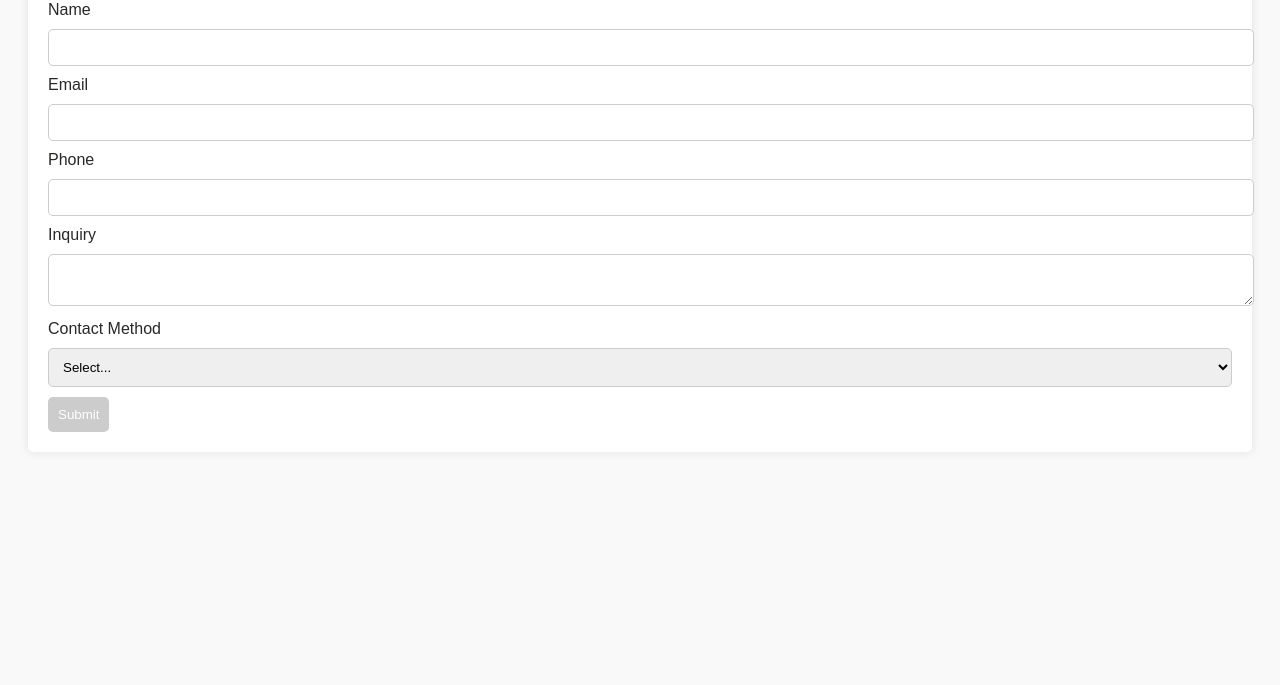
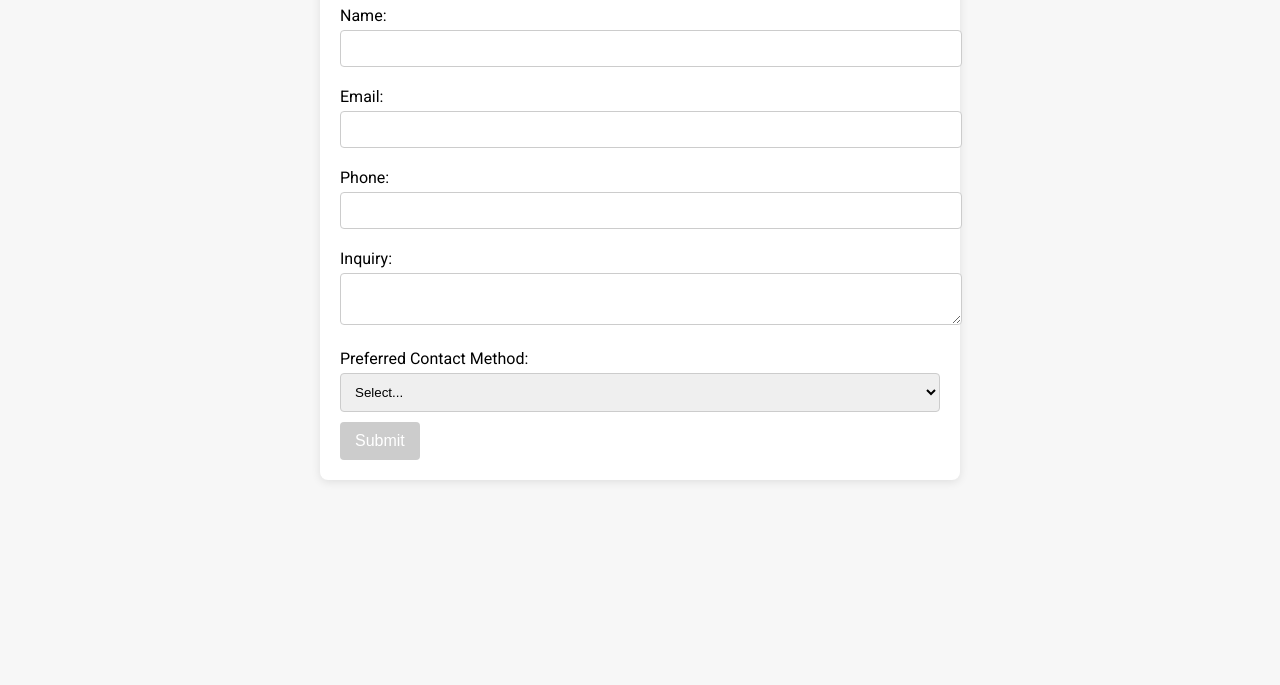
Before and after one commit to InvestWellCo/test55, a plain HTML site: page index.html in a window 1280 px wide. Shown: the part 115-800 px from the top of the page. Drawn offline with Linux system fonts and the light colour scheme.

Commit message:
Update index.html

```diff
--- a/index.html
+++ b/index.html
@@ -1,94 +1,119 @@
 <!DOCTYPE html>
-<html lang="en">
+<html lang="en-US">
 <head>
     <meta charset="UTF-8">
     <meta name="viewport" content="width=device-width, initial-scale=1.0">
-    <title>Contact Form</title>
+    <title>Invest Well Real Estate</title>
+    <link rel="preload" as="style" href="https://fonts.googleapis.com/css?family=Roboto:400,500,600,700">
+    <link rel="stylesheet" href="https://fonts.googleapis.com/css?family=Roboto:400,500,600,700">
     <style>
         body {
-            font-family: Arial, sans-serif;
-            background-color: #f9f9f9;
-            color: #282827;
+            font-family: 'Roboto', sans-serif;
+            background-color: #f7f7f7;
+            margin: 0;
             padding: 20px;
         }
-        form {
-            background-color: white;
+        .form-container {
+            max-width: 600px;
+            margin: auto;
             padding: 20px;
-            border-radius: 5px;
-            box-shadow: 0 0 10px rgba(0, 0, 0, 0.1);
+            background: white;
+            border-radius: 8px;
+            box-shadow: 0 2px 10px rgba(0, 0, 0, 0.1);
         }
-        input, select, textarea {
+        h1 {
+            color: #005d9e;
+        }
+        label {
+            margin: 10px 0 5px;
+            display: block;
+        }
+        input[type="text"], input[type="email"], select, textarea {
             width: 100%;
             padding: 10px;
-            margin: 10px 0;
+            margin-bottom: 10px;
             border: 1px solid #ccc;
-            border-radius: 5px;
+            border-radius: 4px;
         }
-        .error {
+        input[type="submit"] {
+            background-color: #800020;
+            color: white;
+            border: none;
+            padding: 10px 15px;
+            border-radius: 4px;
+            cursor: pointer;
+            font-size: 16px;
+        }
+        input[type="submit"]:disabled {
+            background-color: #ccc;
+            cursor: not-allowed;
+        }
+        .error-message {
             color: #282827;
             display: none;
-        }
-        button {
-            background-color: #800020;
-            color: white;
-            padding: 10px;
-            border: none;
-            border-radius: 5px;
-            cursor: pointer;
-        }
-        button:disabled {
-            background-color: #ccc;
         }
     </style>
 </head>
 <body>
-    <h2>Contact Us</h2>
-    <form id="contactForm" action="https://formspree.io/f/manyeqbn" method="POST">
-        <label for="name">Name</label>
+
+    <div class="form-container">
+        <h1>Contact Us</h1>
+        <form id="contact-form" action="https://formspree.io/f/manyeqbn" method="POST" onsubmit="return validateForm();">
+            <label for="name">Name:</label>
             <input type="text" id="name" name="name" required>
 
-        <label for="email">Email</label>
+            <label for="email">Email:</label>
             <input type="email" id="email" name="email" required>
 
-        <label for="phone">Phone</label>
-        <input type="tel" id="phone" name="phone" required>
+            <label for="phone">Phone:</label>
+            <input type="text" id="phone" name="phone" required>
 
-        <label for="inquiry">Inquiry</label>
+            <label for="inquiry">Inquiry:</label>
             <textarea id="inquiry" name="inquiry" required></textarea>
 
-        <label for="contactMethod">Contact Method</label>
-        <select id="contactMethod" name="contactMethod" required>
-            <option value="">Select...</option>
+            <label for="contact-method">Preferred Contact Method:</label>
+            <select id="contact-method" name="contact-method" required>
+                <option value="" disabled selected>Select...</option>
                 <option value="phone">Phone</option>
                 <option value="whatsapp">WhatsApp</option>
             </select>
 
-        <div class="error" id="error-message"></div>
-        <button type="submit" id="submitButton" disabled>Submit</button>
+            <span class="error-message" id="error-message"></span>
+
+            <input type="submit" id="submit-button" value="Submit" disabled>
         </form>
+    </div>
 
     <script>
-        const form = document.getElementById('contactForm');
-        const submitButton = document.getElementById('submitButton');
+        const form = document.getElementById('contact-form');
+        const submitButton = document.getElementById('submit-button');
         const errorMessage = document.getElementById('error-message');
 
+        function validateForm() {
+            // Example of email and phone validation
+            const email = document.getElementById('email').value;
+            const phone = document.getElementById('phone').value;
+            const emailPattern = /^[^ ]+@[^ ]+\.[a-z]{2,3}$/;
+            const phonePattern = /^\+?[0-9]{10,14}$/; // Adjust as per your requirements
+
+            if (!email.match(emailPattern)) {
+                errorMessage.textContent = "Please enter a valid email address.";
+                errorMessage.style.display = "block";
+                return false;
+            }
+            if (!phone.match(phonePattern)) {
+                errorMessage.textContent = "Please enter a valid phone number.";
+                errorMessage.style.display = "block";
+                return false;
+            }
+
+            return true; // Allow form submission
+        }
+
         form.addEventListener('input', () => {
-            const isValid = form.checkValidity();
-            submitButton.disabled = !isValid;
-        });
-
-        form.addEventListener('submit', (event) => {
-            event.preventDefault();
-            // Add your form submission logic here
-
-            // Example of showing an error message
-            if (!form.checkValidity()) {
-                errorMessage.textContent = 'Please fill in all required fields.';
-                errorMessage.style.display = 'block';
-            } else {
-                // Redirect to the custom thank you page or show a success message
-                window.location.href = 'thank-you.html'; // Adjust this to your thank you page
-            }
+            const allFilled = [...form.elements].every(input => input.value);
+            submitButton.disabled = !allFilled;
+            errorMessage.style.display = "none"; // Hide error message on input
         });
     </script>
 </body>
```
Lines whose indentation alone changed are shown as unchanged.
